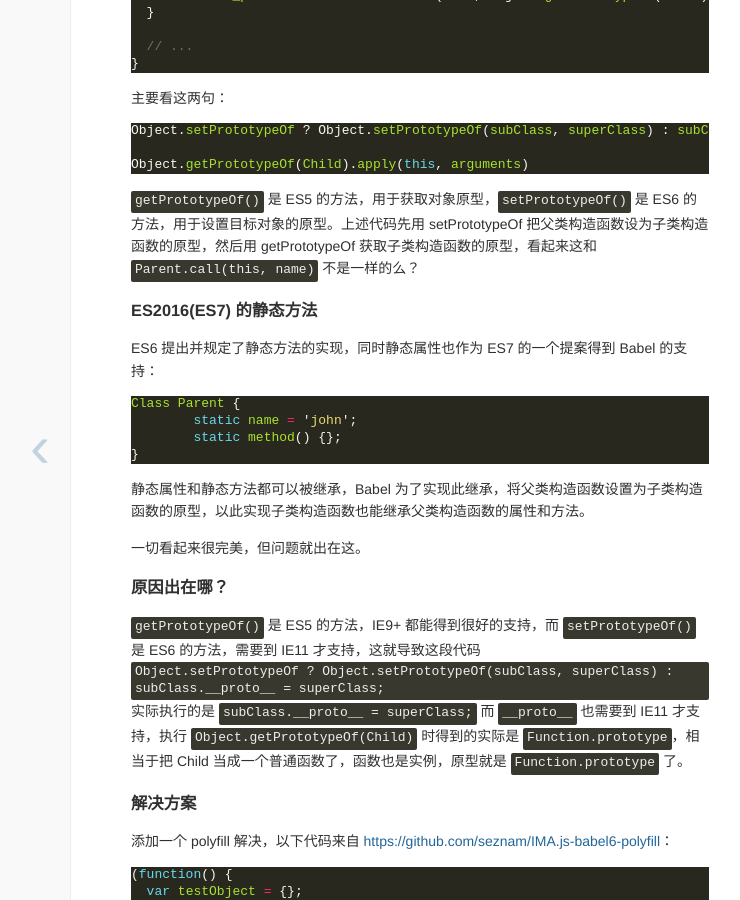
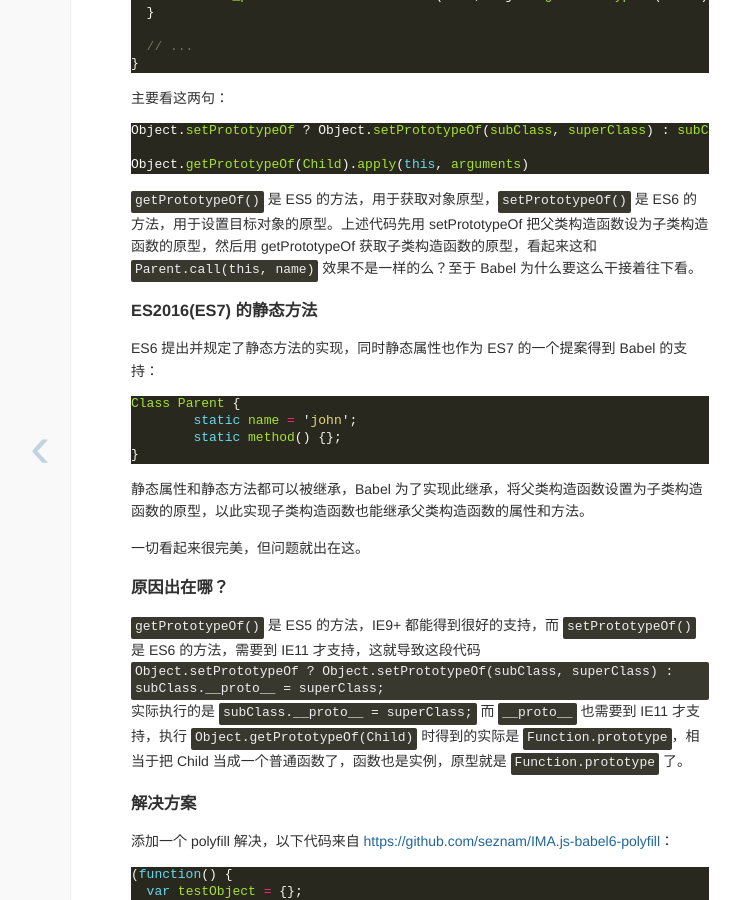
Before and after one commit to superRaytin/superraytin.github.io, a Jekyll site: the page built from _posts/skill/2016-03-16-babel6-es6-inherit-issue-in-ie10.md, in a window 1280 px wide and 900 px high, scrolled down 1699 px. Shown: the whole window, without its empty margins (220-960 px from the left). Built offline with Jekyll 4.4.1, drawn with Linux system fonts in a browser that asks for light colours; Markdown is read by kramdown in place of the engine named in the settings; comment, search, counter and statistics services are not loaded.

Commit message:
update article

````diff
--- a/_posts/skill/2016-03-16-babel6-es6-inherit-issue-in-ie10.md
+++ b/_posts/skill/2016-03-16-babel6-es6-inherit-issue-in-ie10.md
@@ -100,7 +100,7 @@ Object.setPrototypeOf ? Object.setPrototypeOf(subClass, superClass) : subClass._
 Object.getPrototypeOf(Child).apply(this, arguments)
 ```
 
-`getPrototypeOf()` 是 ES5 的方法，用于获取对象原型，`setPrototypeOf()` 是 ES6 的方法，用于设置目标对象的原型。上述代码先用 setPrototypeOf 把父类构造函数设为子类构造函数的原型，然后用 getPrototypeOf 获取子类构造函数的原型，看起来这和 `Parent.call(this, name)` 不是一样的么？
+`getPrototypeOf()` 是 ES5 的方法，用于获取对象原型，`setPrototypeOf()` 是 ES6 的方法，用于设置目标对象的原型。上述代码先用 setPrototypeOf 把父类构造函数设为子类构造函数的原型，然后用 getPrototypeOf 获取子类构造函数的原型，看起来这和 `Parent.call(this, name)` 效果不是一样的么？至于 Babel 为什么要这么干接着往下看。
 
 ### ES2016(ES7) 的静态方法
 
````
